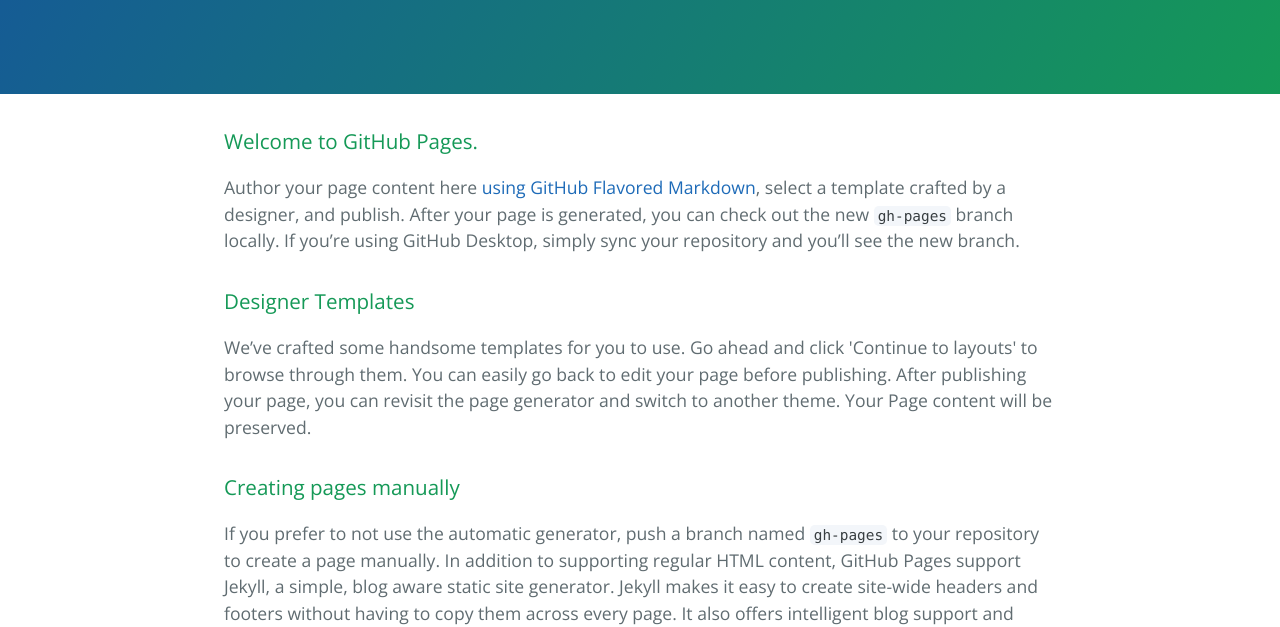
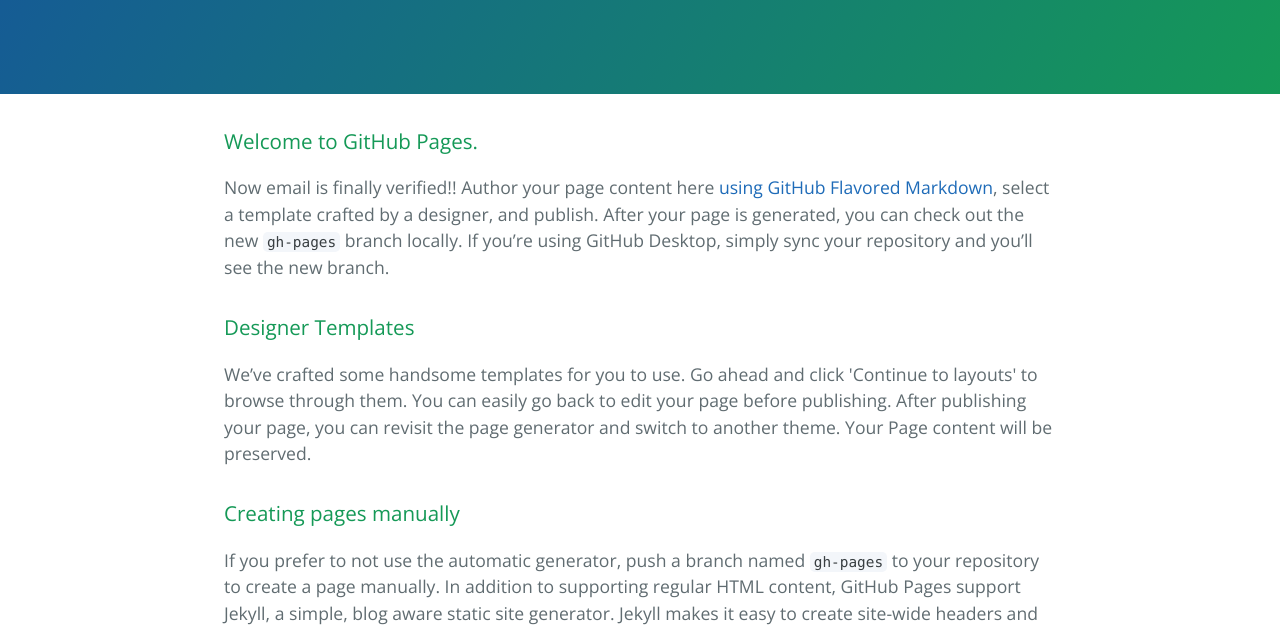
Before and after one commit to ckystew/ckystew.github.io, a plain HTML site: page index.html in a window 1280 px wide. Shown: the part 176-803 px from the top of the page. Drawn offline with nearby package versions, Linux system fonts and the light colour scheme.

Commit message:
change test

```diff
--- a/index.html
+++ b/index.html
@@ -19,7 +19,7 @@
       <h3>
 <a id="welcome-to-github-pages" class="anchor" href="#welcome-to-github-pages" aria-hidden="true"><span class="octicon octicon-link"></span></a>Welcome to GitHub Pages.</h3>
 
-<p>Author your page content here <a href="https://guides.github.com/features/mastering-markdown/">using GitHub Flavored Markdown</a>, select a template crafted by a designer, and publish. After your page is generated, you can check out the new <code>gh-pages</code> branch locally. If you’re using GitHub Desktop, simply sync your repository and you’ll see the new branch.</p>
+<p>Now email is finally verified!! Author your page content here <a href="https://guides.github.com/features/mastering-markdown/">using GitHub Flavored Markdown</a>, select a template crafted by a designer, and publish. After your page is generated, you can check out the new <code>gh-pages</code> branch locally. If you’re using GitHub Desktop, simply sync your repository and you’ll see the new branch.</p>
 
 <h3>
 <a id="designer-templates" class="anchor" href="#designer-templates" aria-hidden="true"><span class="octicon octicon-link"></span></a>Designer Templates</h3>
```
